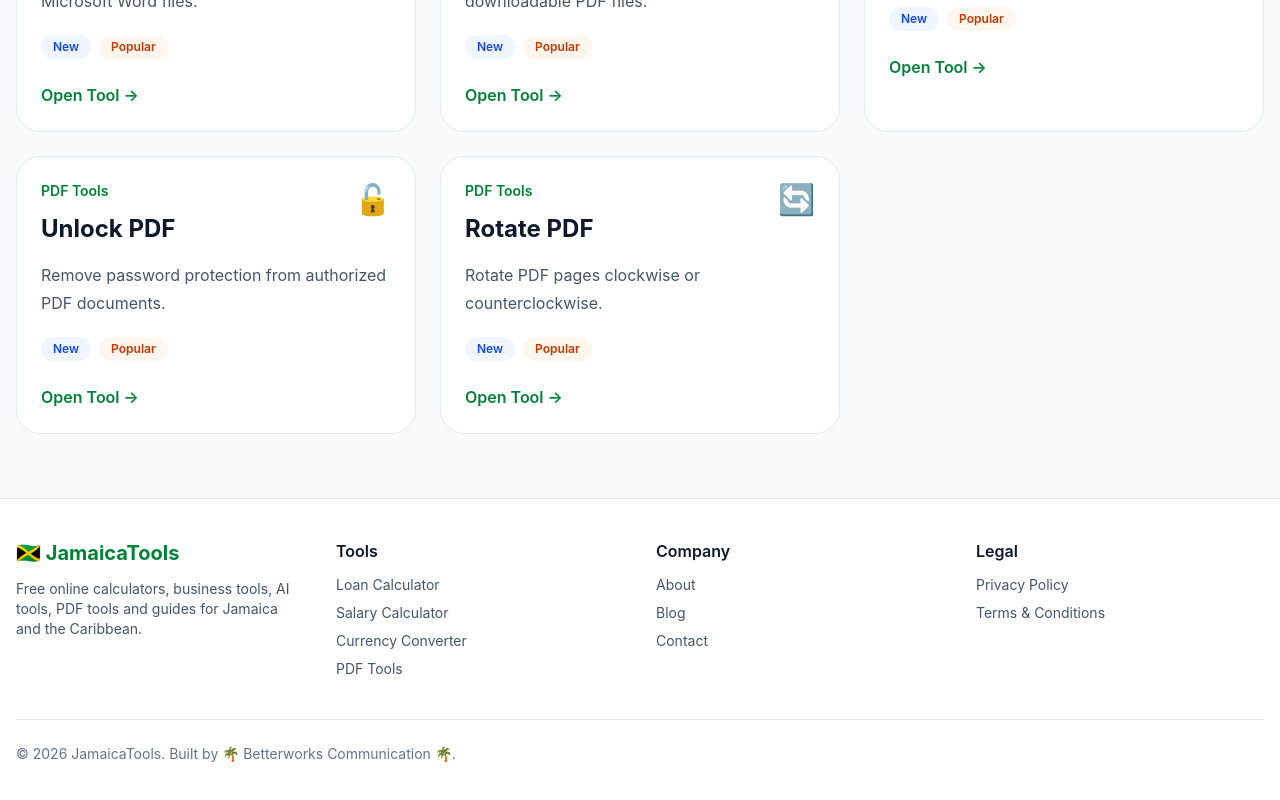
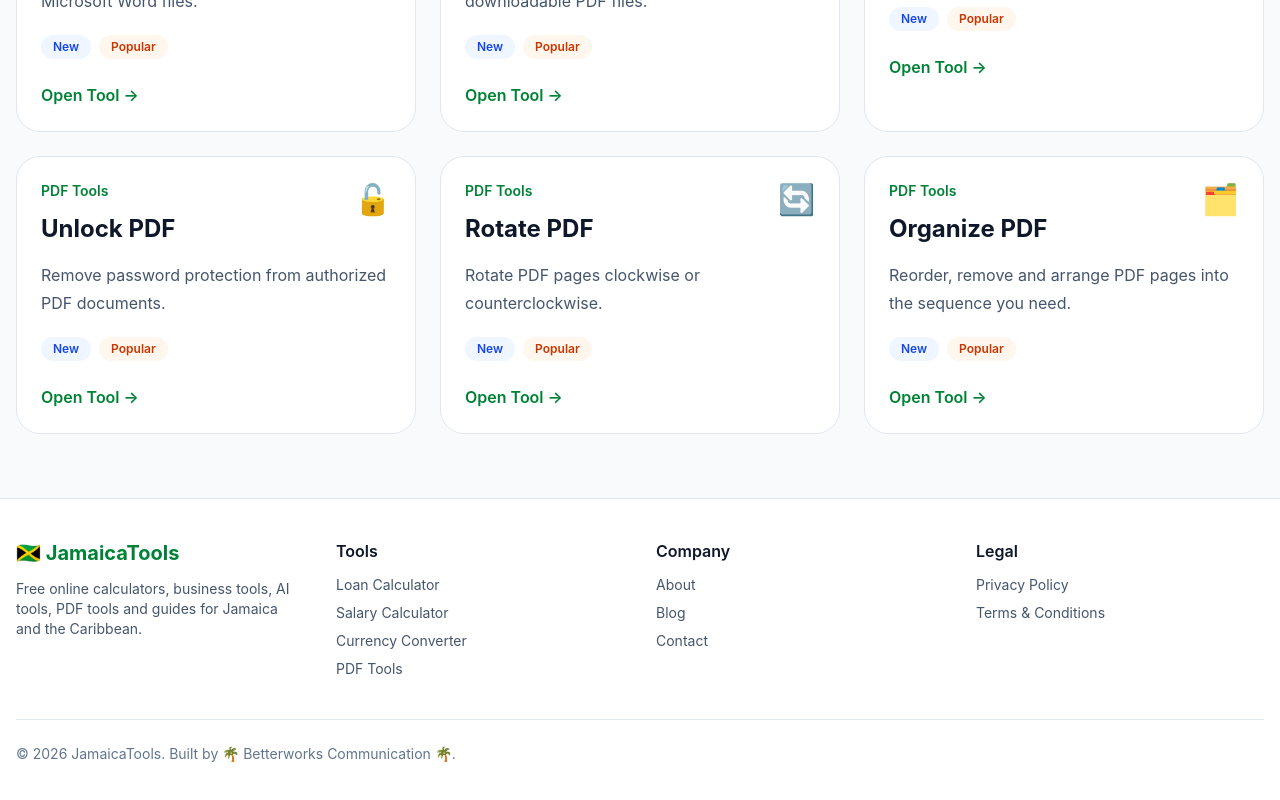
Before and after one commit to Movieslists02/jamaicatools, a React (Vite) app: page /tools in a window 1280 px wide. Shown: the part 2475-3275 px from the top of the page. Built offline with nearby package versions, Linux system fonts and the light colour scheme.

Commit message:
feat: add organize pdf tool page

```diff
--- /dev/null
+++ b/src/components/tools/pdf/OrganizePDF.jsx
@@ -0,0 +1,23 @@
+import PDFWorkspace from "./PDFWorkspace";
+
+const MAX_PDF_SIZE = 25 * 1024 * 1024;
+
+function OrganizePDF() {
+  return (
+    <PDFWorkspace
+      title="Organize PDF"
+      headerTitle="🗂️ Organize PDF"
+      headerSubtitle="Reorder, remove and arrange PDF pages into the sequence you need."
+      actionLabel="Organize PDF"
+      uploadTitle="Drag and drop your PDF here"
+      uploadDescription="Upload one PDF file up to 25 MB."
+      browseLabel="Browse PDF"
+      filesTitle="PDF to Organize"
+      allowMultiple={false}
+      minimumFiles={1}
+      maxFileSize={MAX_PDF_SIZE}
+    />
+  );
+}
+
+export default OrganizePDF;
--- a/src/data/tools.js
+++ b/src/data/tools.js
@@ -649,6 +649,35 @@ seoDescription:
       "merge-pdf",
     ],
   },
+
+  {
+    id: 24,
+    slug: "organize-pdf",
+    title: "Organize PDF",
+    category: "PDF Tools",
+    description:
+      "Reorder, remove and arrange PDF pages into the sequence you need.",
+    icon: "🗂️",
+    featured: true,
+    popular: true,
+    new: true,
+    keywords: [
+      "organize pdf",
+      "reorder pdf pages",
+      "arrange pdf pages",
+      "manage pdf pages",
+      "pdf page organizer",
+      "sort pdf pages",
+    ],
+    seoTitle: "Organize PDF Pages Online | JamaicaTools",
+    seoDescription:
+      "Reorder, remove and arrange PDF pages online with JamaicaTools.",
+    relatedTools: [
+      "rotate-pdf",
+      "split-pdf",
+      "merge-pdf",
+    ],
+  },
 ];
 
 export default tools;
--- a/src/pages/ToolDetails.jsx
+++ b/src/pages/ToolDetails.jsx
@@ -24,6 +24,7 @@ import WordToPDF from "../components/tools/pdf/WordToPDF";
 import ProtectPDF from "../components/tools/pdf/ProtectPDF";
 import UnlockPDF from "../components/tools/pdf/UnlockPDF";
 import RotatePDF from "../components/tools/pdf/RotatePDF";
+import OrganizePDF from "../components/tools/pdf/OrganizePDF";
 
 const toolComponents = {
   "loan-calculator": LoanCalculator,
@@ -49,6 +50,7 @@ const toolComponents = {
   "protect-pdf": ProtectPDF,
   "unlock-pdf": UnlockPDF,
   "rotate-pdf": RotatePDF,
+  "organize-pdf": OrganizePDF,
 };
 
 function ToolDetails() {
```
